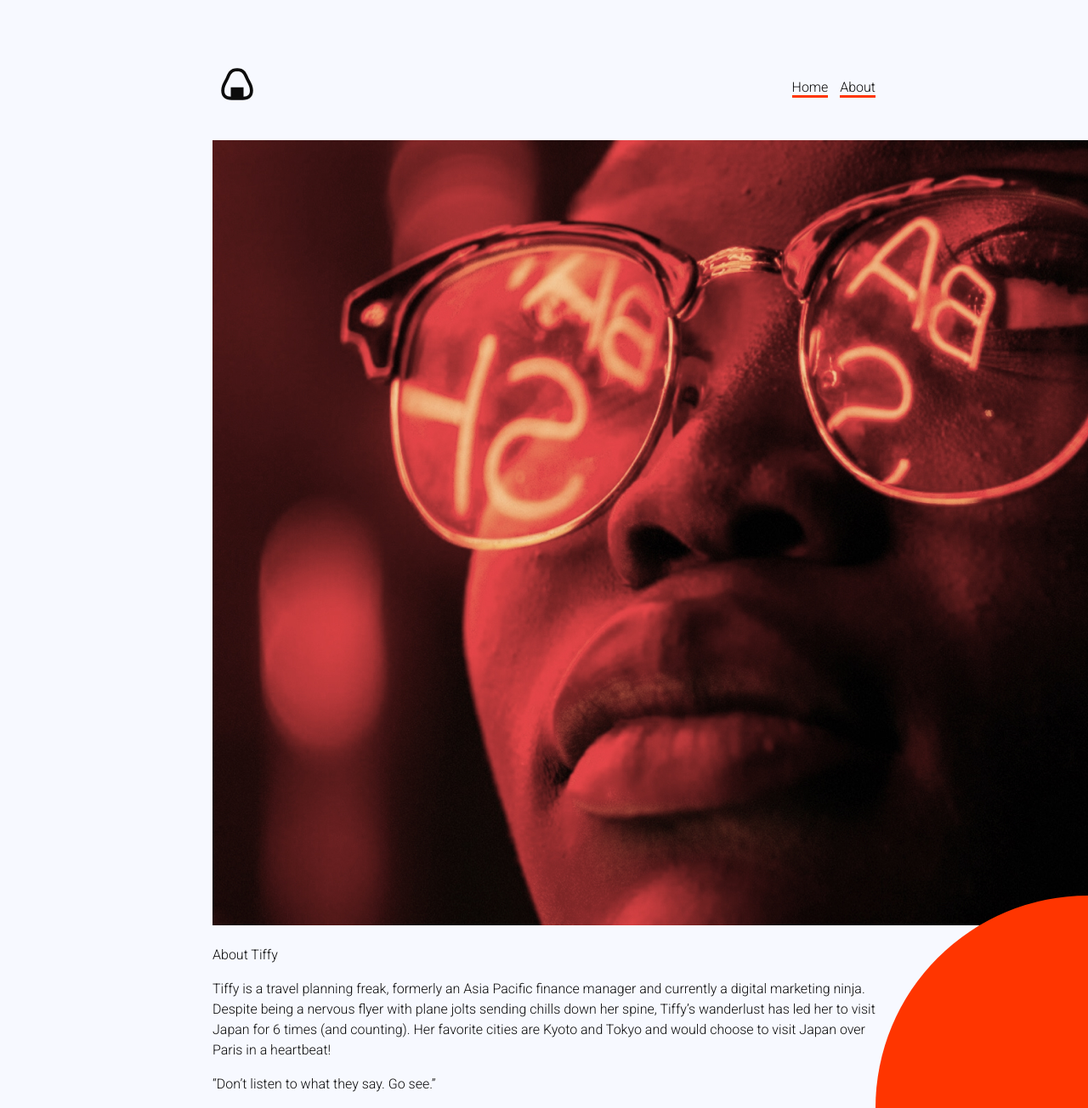
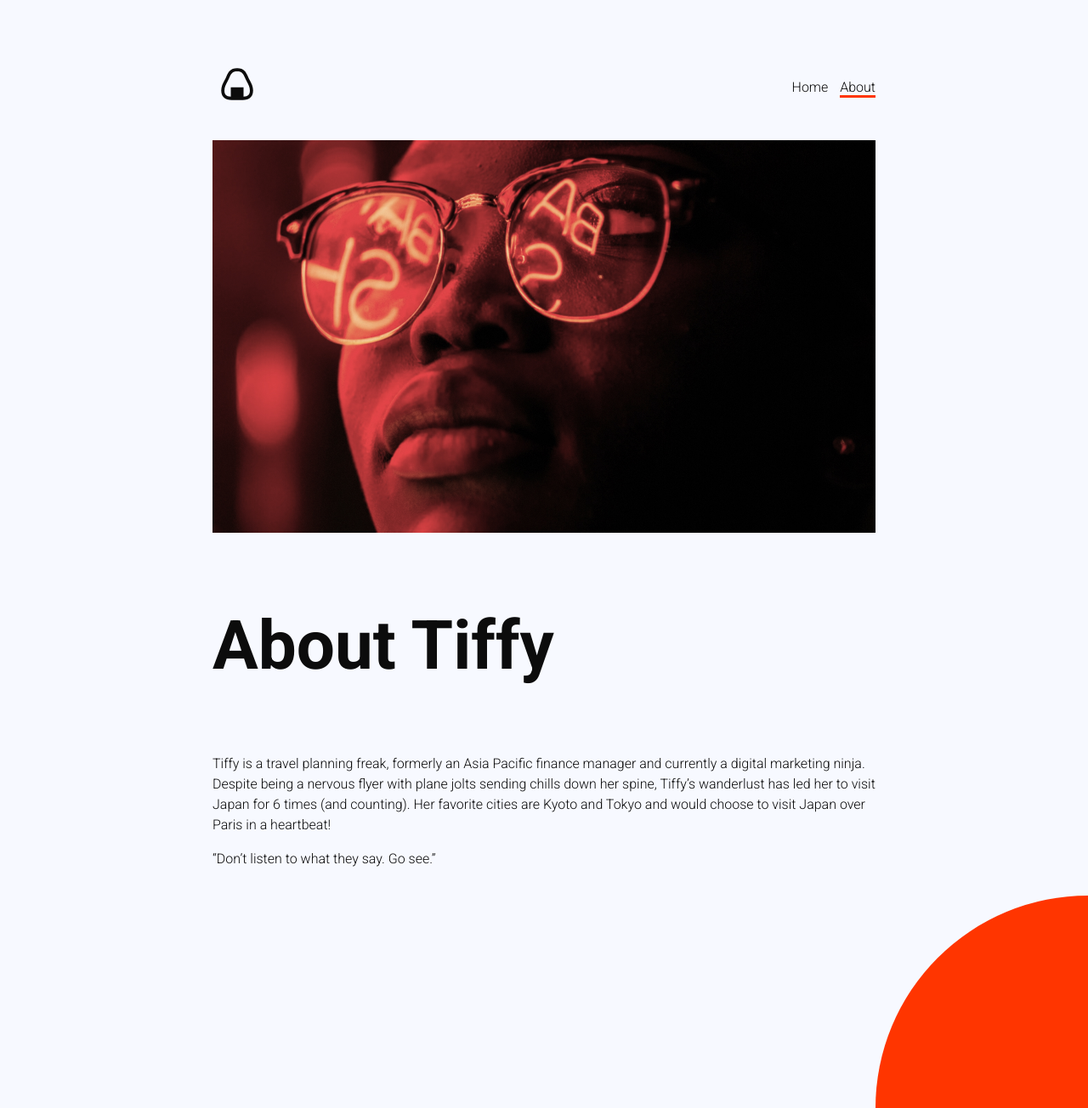
Before and after one commit to earnest-dev/anightinjapan, a Jekyll site: the page built from about.md, in a window 1280 px wide and 1304 px high. Shown: the whole window at 85% size. Built offline with Jekyll 4.4.1, drawn with Linux system fonts in a browser that asks for light colours.

```diff
--- a/_config.yml
+++ b/_config.yml
@@ -23,8 +23,8 @@ email: jack.hughes@earnest-agency.com
 description: A blog about Japan.
 baseurl:
 url:
-twitter_username: jekyllrb
-github_username: jekyll
+twitter_username:
+github_username:
 markdown: kramdown
 theme: minima
 plugins:
--- a/_includes/header.html
+++ b/_includes/header.html
@@ -3,7 +3,7 @@
         <img src="/assets/images/logo.svg" alt="A night in Japan">
     </a>
     <nav>
-        <a href="/">Home</a>
-        <a href="/about">About</a>
+        <a href="/" {% if page.url == "/" %} class="selected" {% endif %}>Home</a>
+        <a href="/about" {% if page.url == "/about/" %} class="selected" {% endif %}>About</a>
     </nav>
 </header>
--- a/about.md
+++ b/about.md
@@ -6,7 +6,7 @@ layout: default
 
 ![about.jpg](/uploads/about.jpg)
 
-About Tiffy
+# About Tiffy
 
 Tiffy is a travel planning freak, formerly an Asia Pacific finance manager and currently a digital marketing ninja. Despite being a nervous flyer with plane jolts sending chills down her spine, Tiffy’s wanderlust has led her to visit Japan for 6 times (and counting). Her favorite cities are Kyoto and Tokyo and would choose to visit Japan over Paris in a heartbeat!
 
--- a/assets/css/app.scss
+++ b/assets/css/app.scss
@@ -47,7 +47,16 @@ section {
     margin: 40px 0 0 0;
 }
 
-nav a, p a {
+img {
+    max-width: 780px;
+}
+
+nav a {
+    color: $black;
+    text-decoration: none;
+}
+
+nav a.selected, p a {
     color: $black;
     text-decoration: none;
     border-bottom: 3px solid $red;
--- /dev/null
+++ b/contact.markdown
@@ -0,0 +1,6 @@
+---
+title: Contact
+date: 2019-02-22 11:20:00 Z
+---
+
+Contact us on 01234 567 890
```
